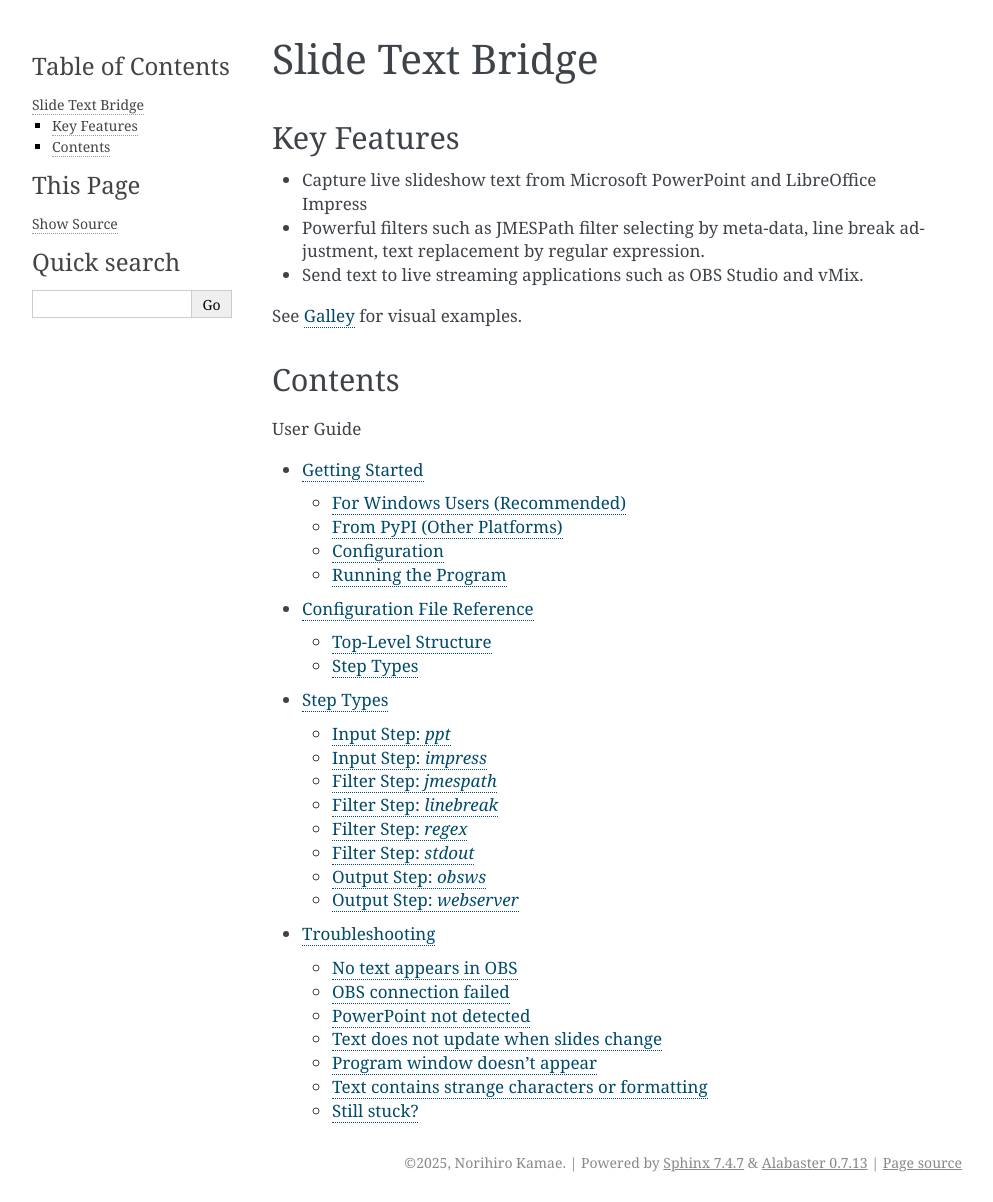
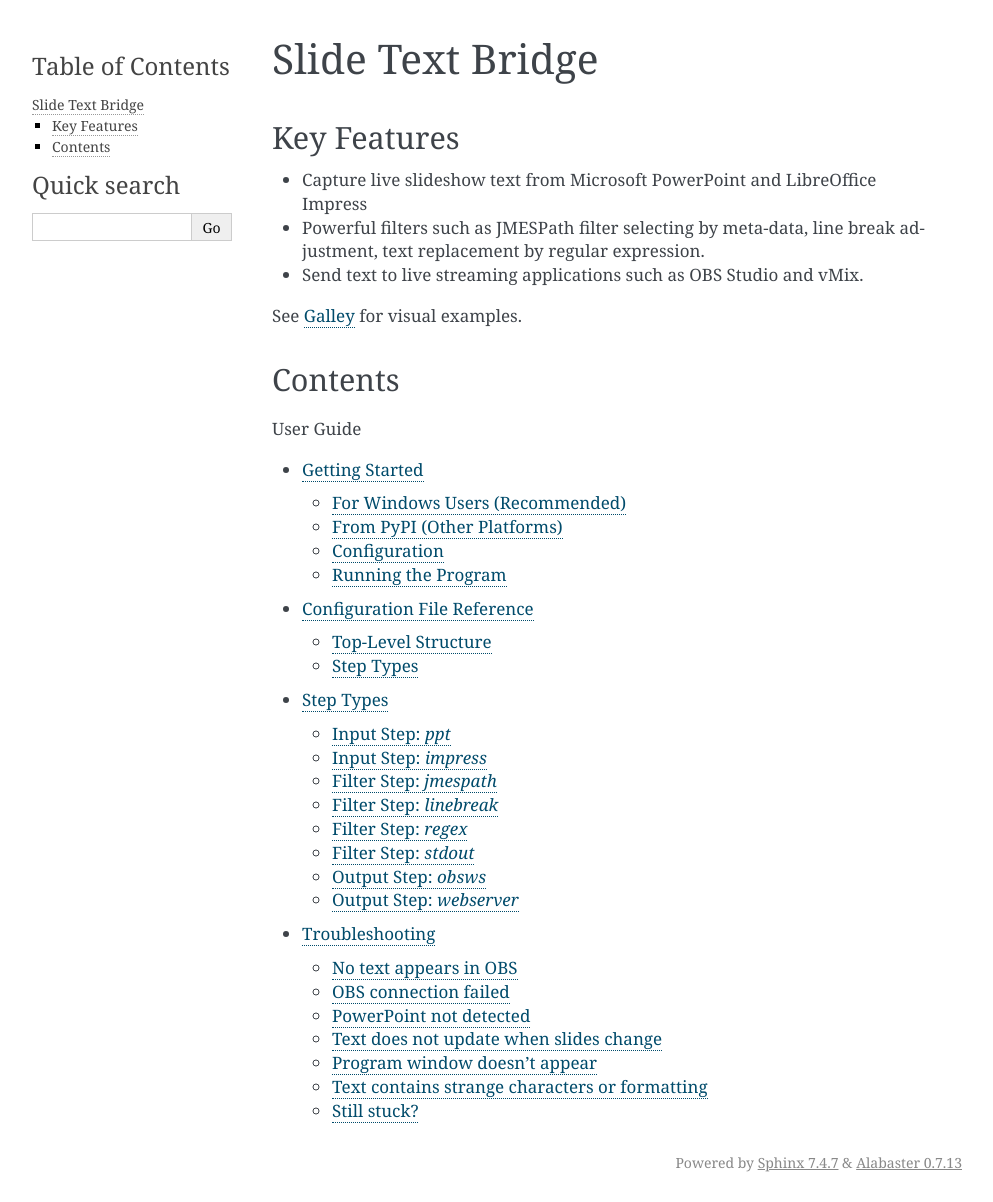
Before and after one commit to norihiro/slidetextbridge, a Sphinx documentation site: the page built from doc/index.rst, in a window 1280 px wide. Shown: the whole page, without its empty margins (148-1141 px from the left). Built offline with Sphinx 7.4.7, drawn with Linux system fonts in a browser that asks for light colours.

Commit message:
doc: Do not copy source files and copyright lines in HTML

```diff
--- a/doc/conf.py
+++ b/doc/conf.py
@@ -22,6 +22,9 @@
 
 root_doc = 'index'
 
+html_copy_source = False
+html_show_copyright = False
+
 gettext_compact = True
 
 # -- Options for HTML output -------------------------------------------------
```
